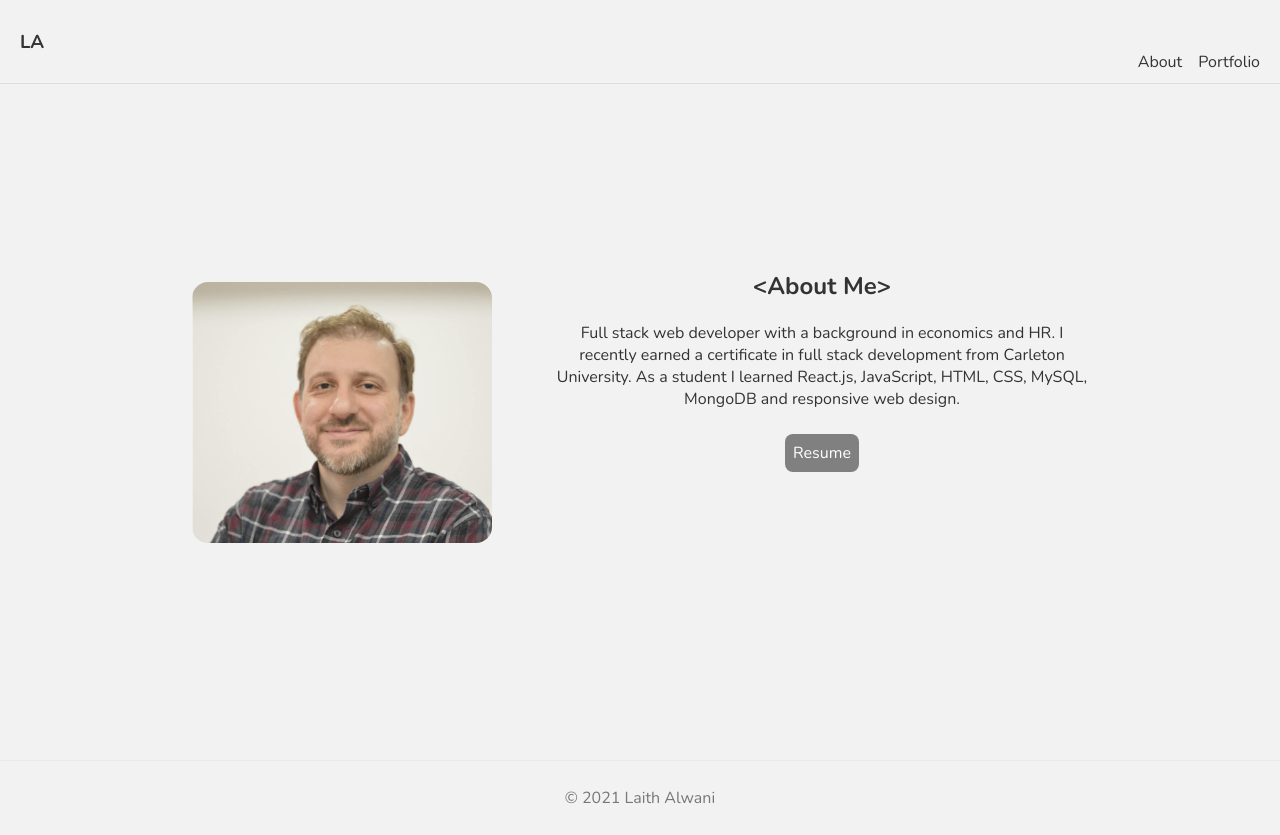
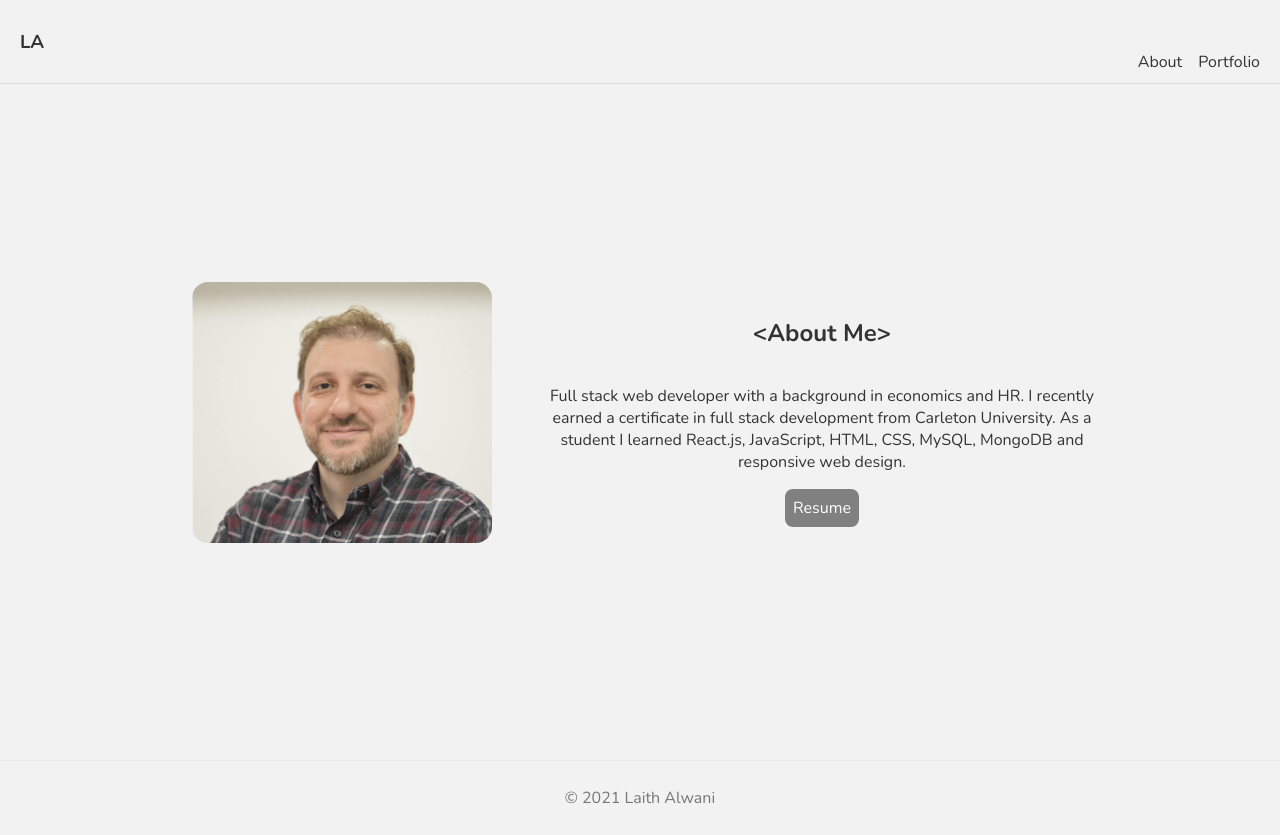
Before and after one commit to LaithAlwani/LaithAlwani, a Next.js app: page / in a window 1280 px wide. Built offline with nearby package versions, Linux system fonts and the light colour scheme.

Commit message:
refactored code

```diff
--- a/pages/index.js
+++ b/pages/index.js
@@ -4,7 +4,7 @@ import styles from "../styles/Home.module.css";
 
 export default function Home() {
   return (
-    <div >
+    <div>
       <Head>
         <title>Laith Alwani</title>
         <meta name="description" content="My Portifolio" />
@@ -12,7 +12,9 @@ export default function Home() {
       </Head>
 
       <div className={styles.about}>
-        <img src="/images/my-image.png" alt="Laith Alwani" id="my-image" />
+
+          <img src="/images/my-image.png" alt="Laith Alwani" id="my-image" />
+
 
         <div>
           <h2>&#60;About Me&#62;</h2>
--- a/styles/Home.module.css
+++ b/styles/Home.module.css
@@ -15,16 +15,24 @@
 .about{
   display: flex;
   text-align: center;
+  width: clamp(400px, 75%, 1200);
 }
 
 .about img{
   width: 300px;
   margin:2rem;
   border-radius: 1rem;
+
+}
+.about div{
+  display: flex;
+  flex-direction: column;
+  align-items: center;
+  justify-content: center;
 }
 .about p{
-  margin-bottom: 2rem;
-  padding: 0 2rem;
+  margin-bottom: 1rem;
+  padding: 0 1rem;
 }
 
 .about a{
@@ -38,6 +46,7 @@
   .about {
     width: 100%;
     flex-direction: column;
+    margin-top: 1rem;
 
   }
   .about img{
```
